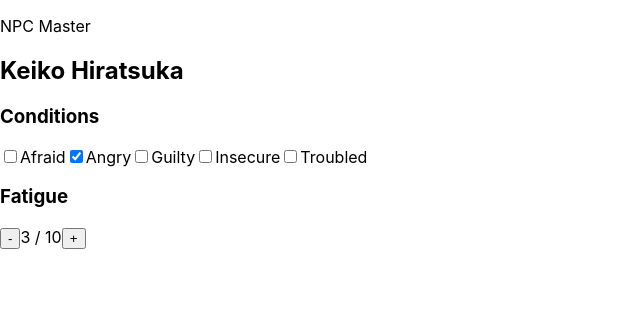
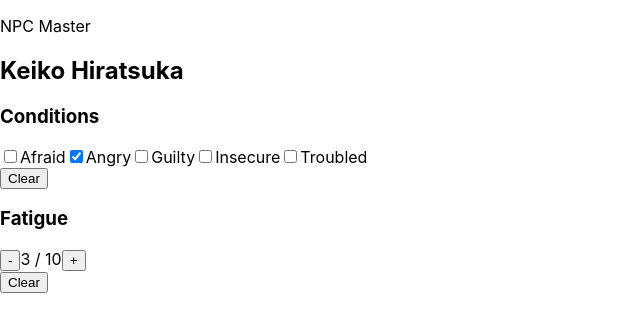
Before and after one commit to carterwonnacott/atlarpg_gmhelper, a React (Create React App) app: page / in a window 1280 px wide. Shown: the top 332 px of the page, without its empty margins (0-640 px from the left). Built offline with nearby package versions, Linux system fonts and the light colour scheme.

Commit message:
implement clear buttons for conditions and fatigue

```diff
--- a/src/npc/components/ConditionsTile.js
+++ b/src/npc/components/ConditionsTile.js
@@ -6,27 +6,51 @@ class ConditionsTile extends React.Component {
         this.state = {...this.state, ...props}
     }
 
-    _handleConditionMarking(condition) {
-        condition.marked = !condition.marked;
+    _handleConditionMarkToggle(e, conditionParam) {
+        var conditions = this.state.conditions;
+        conditions.forEach(condition => {
+            if (condition.name === conditionParam.name)
+                condition.marked = e.target.checked;
+        });
+        this.setState({
+            ...this.state,
+            conditions: conditions
+        })
+    }
+
+    _handleClearConditions() {
+        var conditions = this.state.conditions;
+        conditions.forEach(condition => {
+            condition.marked = false;
+        });
+        this.setState({
+            ...this.state,
+            conditions: conditions
+        })
     }
 
     render() {
         return (
             <div>
                 <h3>Conditions</h3>
+                <div>
                     { this.state.conditions.map((condition) => (
                         <label>
                             <input
                                 key={condition.name}
                                 type="checkbox"
-                            onChange={ () => this._handleConditionMarking(condition)}
-                            defaultChecked={condition.marked}
+                                onChange={ e => this._handleConditionMarkToggle(e, condition)}
+                                checked={!!condition.marked}
                                 value={condition.name}
                             />
                             {condition.name}
                         </label>
                     ))}
                 </div>
+                <button
+                    onClick={() => this._handleClearConditions()}
+                >Clear</button>
+            </div>
     );
     }
 }
--- a/src/npc/components/FatigueTile.js
+++ b/src/npc/components/FatigueTile.js
@@ -22,8 +22,16 @@ class FatigueTile extends React.Component {
         });
     }
 
+    _clearFatigue() {
+        this.setState({
+            ...this.state,
+            curr_fatigue: 0
+        });
+    }
+
     render() {
         return (
+            <div>
                 <div>
                     <h3>Fatigue</h3>
                     <button
@@ -34,6 +42,10 @@ class FatigueTile extends React.Component {
                         onClick={() => this._incrementFatigue()}
                     >+</button>
                 </div>
+                <button
+                    onClick={() => this._clearFatigue()}
+                >Clear</button>
+            </div>
         );
     }
 }
--- a/src/npc/components/NpcCard.js
+++ b/src/npc/components/NpcCard.js
@@ -27,6 +27,12 @@ class NpcCard extends React.Component {
                 marked: false
             },
         ];
+        var balance = {
+            principle: 'Peace',
+            center: 0,
+            curr_balance: 1,
+            max_balance: 3
+        }
         var test_npc = {
             name: 'Keiko Hiratsuka',
             tier: 'Master',
@@ -34,7 +40,7 @@ class NpcCard extends React.Component {
             curr_fatigue: 3,
             max_fatigue: 10,
             techniques: null,
-            balance: null,
+            balance: balance,
             notes: null
         };
         this.state = {...this.state, test_npc};
```
Lines whose indentation alone changed are shown as unchanged.
